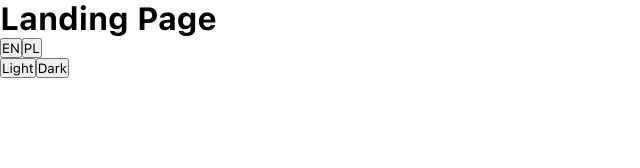
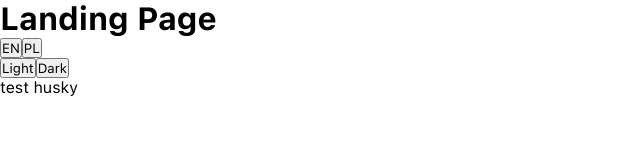
Before and after one commit to rado-am/debudget, a React (Vite) app in the folder frontend/: page / in a window 1280 px wide. Shown: the top 168 px of the page, without its empty margins (0-640 px from the left). Built offline with nearby package versions, Linux system fonts and the light colour scheme.

Commit message:
test husky

```diff
--- a/frontend/src/pages/LandingPage.tsx
+++ b/frontend/src/pages/LandingPage.tsx
@@ -21,6 +21,7 @@ const LandingPage: FC = () => {
       <br />
       <button onClick={() => setCurrentTheme(Theme.LIGHT)}>Light</button>
       <button onClick={() => setCurrentTheme(Theme.DARK)}>Dark</button>
+      <p>test husky</p>
     </div>
   );
 };
```
